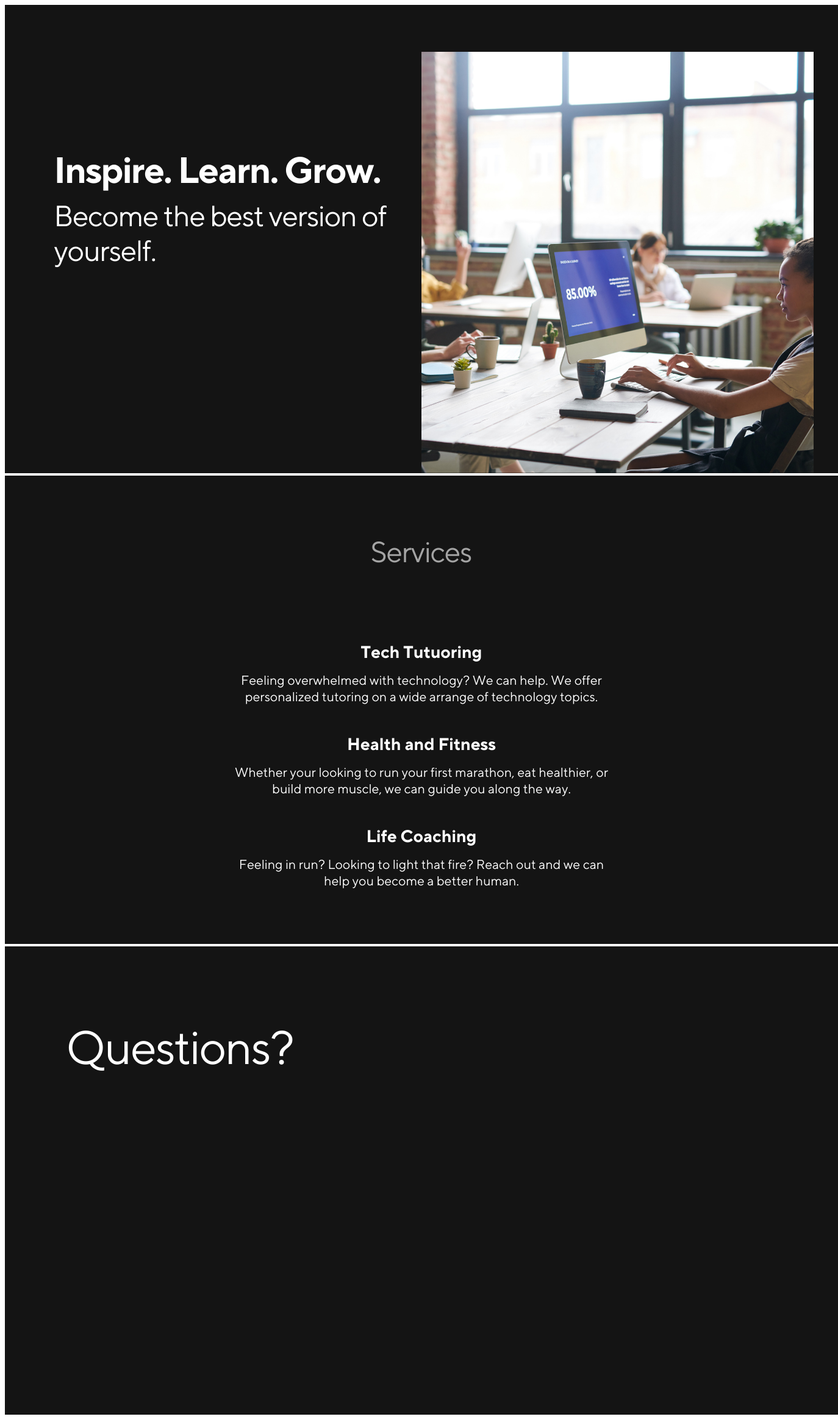
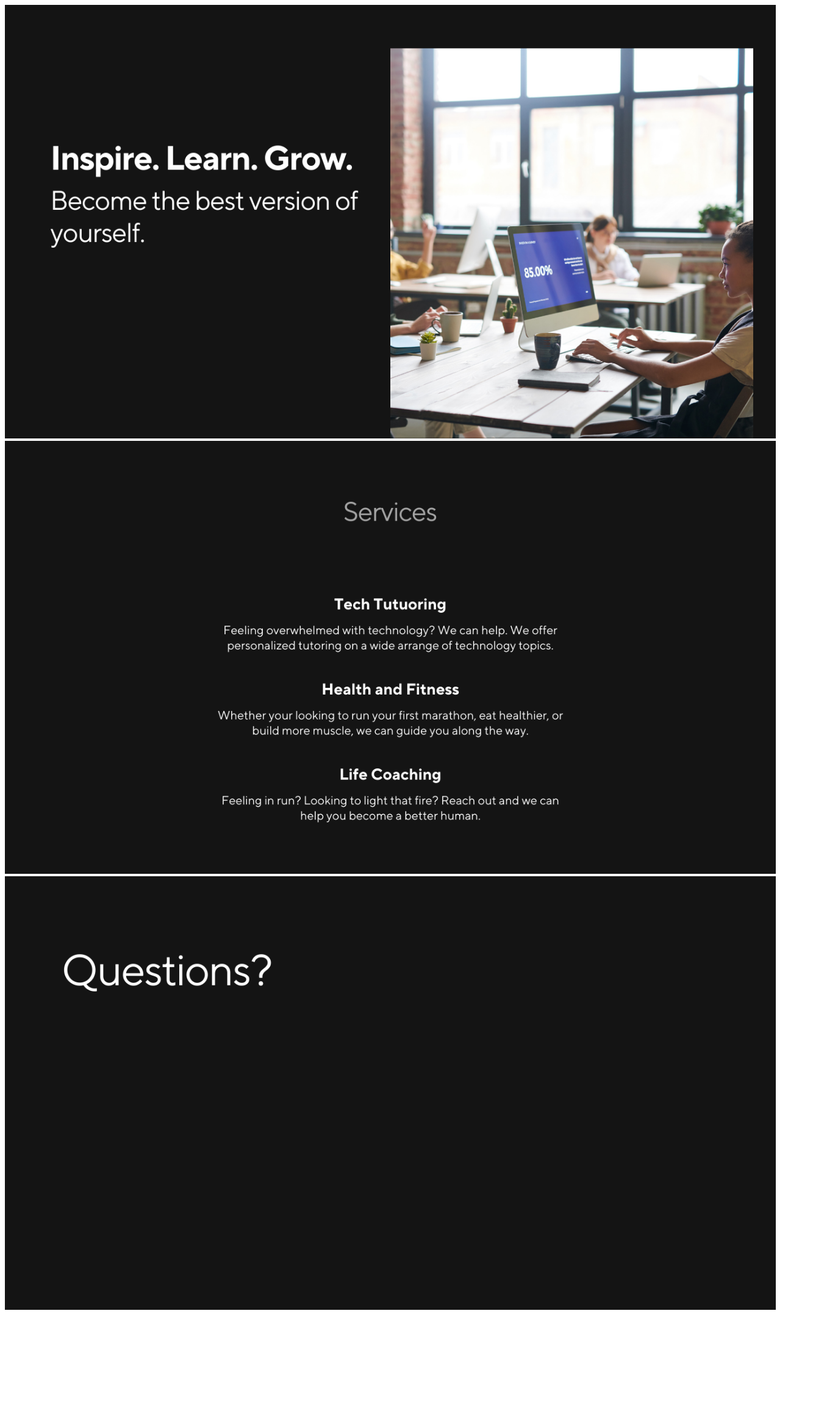
Before and after one commit to okaytrev/BusinessWebsite, a plain HTML site: page index.html in a window 1280 px wide. Shown: the whole page at 61% size, 1374 px wide, since content can reach past the window. After the commit the page ends 2160 px from the top, so only its background shows below. Drawn offline with nearby package versions, Linux system fonts and the light colour scheme.

Commit message:
Boostrap

```diff
--- a/index.html
+++ b/index.html
@@ -1,12 +1,12 @@
 <!DOCTYPE html>
 <html>
 <head>
-    <link href="resources/css/styles.css" ref="stylesheet">
-    <meta name="viewport" content="width=device-width, minimum-scale=0.1">
+    <link href="resources/css/styles.css" rel="stylesheet">
+    <script src="https://cdn.jsdelivr.net/npm/bootstrap@5.1.3/dist/js/bootstrap.bundle.min.js" integrity="sha384-ka7Sk0Gln4gmtz2MlQnikT1wXgYsOg+OMhuP+IlRH9sENBO0LRn5q+8nbTov4+1p" crossorigin="anonymous"></script>
 </head>
 <body>
-    <img src="resources/images/1.png">
-    <img src="resources/images/2.png">
-    <img src="resources/images/3.png">
+    <img class="image-fluid" src="resources/images/1.png">
+    <img class ="image-fluid" src="resources/images/2.png">
+    <img class ="image-fluid" src="resources/images/3.png">
 </body>
 </html>
--- a/resources/css/styles.css
+++ b/resources/css/styles.css
@@ -0,0 +1,5 @@
+.image-fluid {
+    max-width: 100%;
+    height: auto;
+
+}
```
